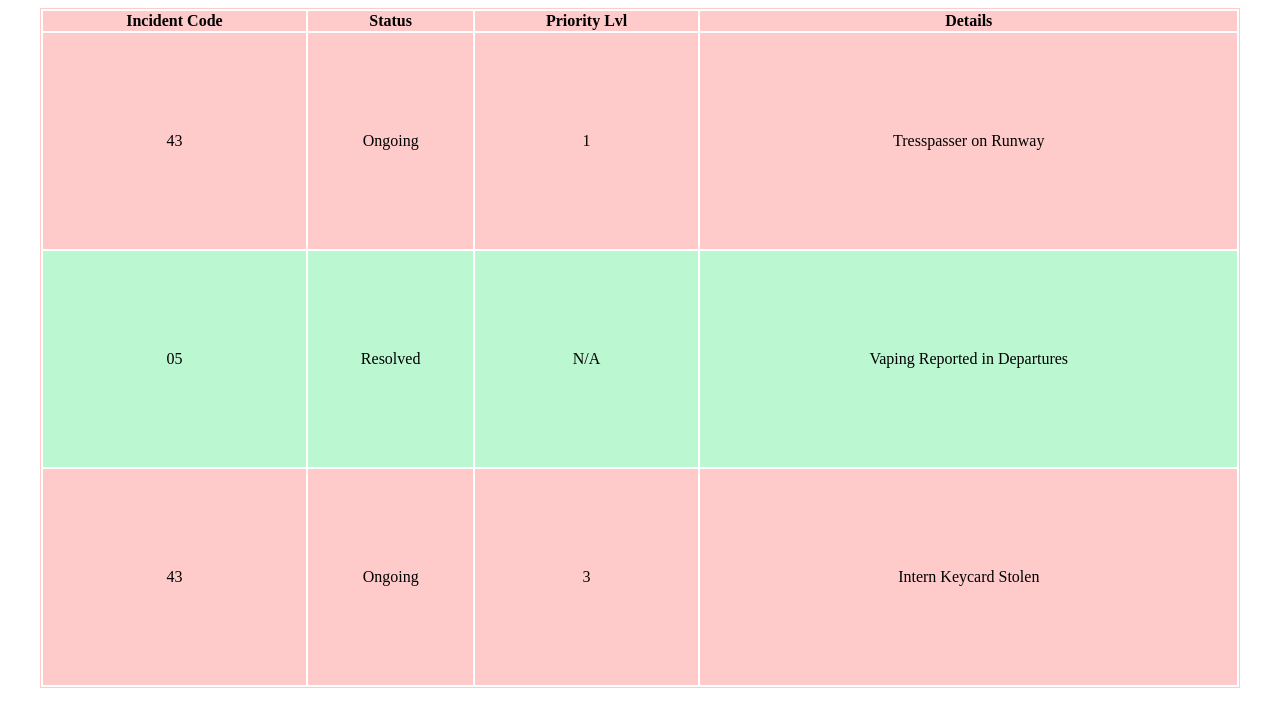
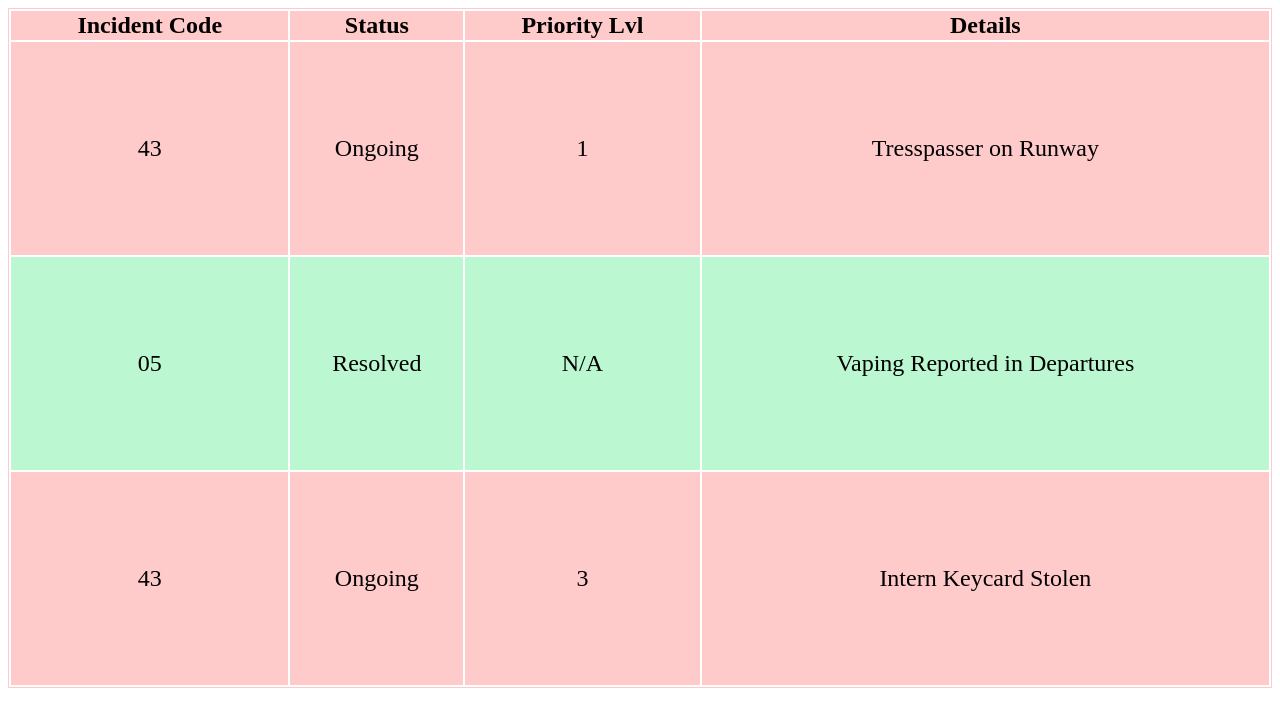
Before and after one commit to ArmanS21/dummy-widgets, a React (Vite) app: page /#/incidentlog in a window 1280 px wide. Shown: the top 726 px of the page. Built offline with nearby package versions, Linux system fonts and the light colour scheme.

Commit message:
changes to Styling in ILog

```diff
--- a/src/App.css
+++ b/src/App.css
@@ -34,6 +34,7 @@
 table.SecurTable, th.SecurTable, td.SecurTable{
   border: 1px solid;
   border-color: #FECACA;
+  font-size: 3vh;
 }
 .SecurTable tr:nth-child(even) {
   background-color: #BBF7D0;
--- a/src/components/SecureForm.jsx
+++ b/src/components/SecureForm.jsx
@@ -26,7 +26,7 @@
 return(
   <div style={{paddingBottom:'2vh',display: 'flex', justifyContent: 'center', alignItems:'center'}}>
 
-  <table className="SecurTable" style={{width:'95%', height:'85vh'}}>
+  <table className="SecurTable" style={{width:'100%', height:'85vh'}}>
       <thead>
 
       <tr>
```
